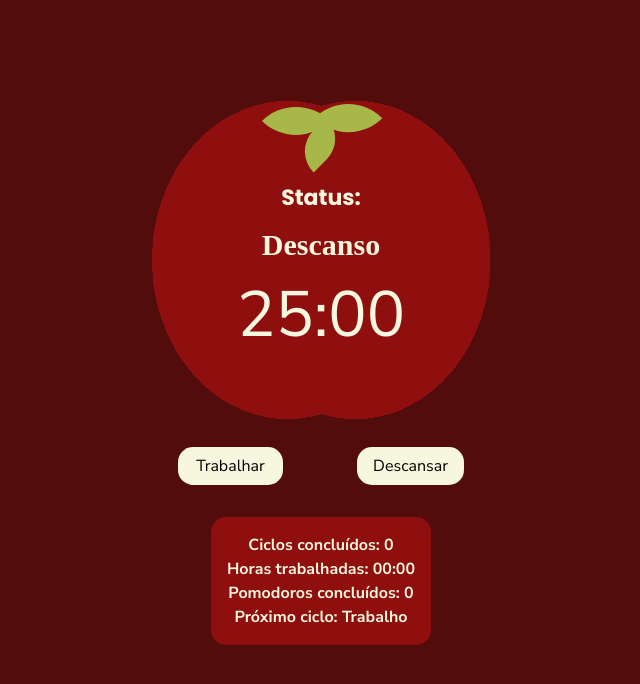
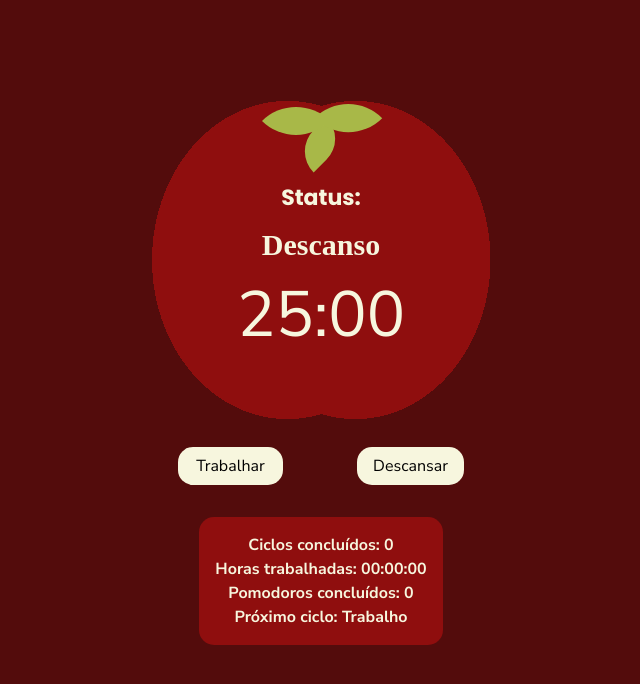
Before and after one commit to lucassmaniotto/Pomodoro, a React (Create React App) app: page / in a window 1280 px wide. Shown: the top 684 px of the page, without its empty margins (319-959 px from the left). Built offline with nearby package versions, Linux system fonts and the light colour scheme; a web font is replaced by a local one.

Commit message:
refactor: criando dependências para métodos e ajuste na função tempo

```diff
--- a/src/components/Pomodoro/index.tsx
+++ b/src/components/Pomodoro/index.tsx
@@ -1,8 +1,9 @@
 /* eslint-disable @typescript-eslint/no-var-requires */
-import React, { useState, useEffect } from 'react';
+import React, { useState, useEffect, useCallback } from 'react';
 import useInterval from '../../hooks/use-interval';
 import { Button } from '../Button';
 import { Timer } from '../Timer';
+import { secondsToMinutes } from '../../util/seconds-to-minutes';
 import { secondsToTime } from '../../util/seconds-to-time';
 const bellStart = require('../../sounds/bell-start.mp3');
 const bellFinish = require('../../sounds/bell-finish.mp3');
@@ -30,19 +31,32 @@ export function Pomodoro(props: Props): JSX.Element {
   useInterval(
     () => {
       setMainTime(mainTime - 1);
+      if (working) {
+        document.title = `Trabalhando | ${secondsToMinutes(mainTime)}`;
+        setFullWorkingTime(fullWorkingTime + 1);
+      } else if (resting) {
+        document.title = `Descansando | ${secondsToMinutes(mainTime)}`;
+      }
     },
     timeCounting ? 1000 : null,
   );
 
-  const configWork = () => {
+  const configWork = useCallback(() => {
     setTimeCounting(true);
     setWorking(true);
     setResting(false);
     setMainTime(props.pomodoroTime);
     audioStartWorking.play();
-  };
+  }, [
+    setTimeCounting,
+    setWorking,
+    setResting,
+    setMainTime,
+    props.pomodoroTime,
+  ]);
 
-  const configRest = (long: boolean) => {
+  const configRest = useCallback(
+    (long: boolean) => {
       setTimeCounting(true);
       setWorking(false);
       setResting(true);
@@ -53,7 +67,16 @@ export function Pomodoro(props: Props): JSX.Element {
       }
 
       audioStopWorking.play();
-  };
+    },
+    [
+      setTimeCounting,
+      setWorking,
+      setResting,
+      setMainTime,
+      props.longRestTime,
+      props.shortRestTime,
+    ],
+  );
 
   useEffect(() => {
     if (working) document.body.classList.add('working');
@@ -68,10 +91,7 @@ export function Pomodoro(props: Props): JSX.Element {
       setCompletedCycles(completedCycles + 1);
     }
 
-    if (working) {
-      setNumberOfPomodoros(numberOfPomodoros + 1);
-      setFullWorkingTime(fullWorkingTime + props.pomodoroTime);
-    }
+    if (working) setNumberOfPomodoros(numberOfPomodoros + 1);
     if (resting) configWork();
   }, [
     working,
--- a/src/components/Timer/index.tsx
+++ b/src/components/Timer/index.tsx
@@ -1,10 +1,10 @@
 import React from 'react';
-import { secondsToTime } from '../../util/seconds-to-time';
+import { secondsToMinutes } from '../../util/seconds-to-minutes';
 
 interface Props {
   mainTime: number;
 }
 
 export function Timer(props: Props): JSX.Element {
-  return <div className="timer">{secondsToTime(props.mainTime)}</div>;
+  return <div className="timer">{secondsToMinutes(props.mainTime)}</div>;
 }
--- a/src/index.css
+++ b/src/index.css
@@ -131,7 +131,7 @@ body {
     );
   background-position: 100% 0, 0 100%;
   background-repeat: no-repeat;
-  background-size: 75%;
+  background-size: 85%;
 }
 
 .working .pomodoro h2, .working .pomodoro h3, .working .pomodoro .timer {
--- /dev/null
+++ b/src/util/seconds-to-minutes.ts
@@ -0,0 +1,7 @@
+import { zeroLeft } from './zero-left';
+
+export function secondsToMinutes(seconds: number): string {
+  const min = zeroLeft((seconds / 60) % 60);
+  const sec = zeroLeft((seconds % 60) % 60);
+  return `${min}:${sec}`;
+}
--- a/src/util/seconds-to-time.ts
+++ b/src/util/seconds-to-time.ts
@@ -1,6 +1,8 @@
+import { zeroLeft } from './zero-left';
+
 export function secondsToTime(seconds: number): string {
-  const zeroLeft = (n: number) => Math.floor(n).toString().padStart(2, '0');
+  const hours = zeroLeft(seconds / 3600);
   const min = zeroLeft((seconds / 60) % 60);
   const sec = zeroLeft((seconds % 60) % 60);
-  return `${min}:${sec}`;
+  return `${hours}:${min}:${sec}`;
 }
--- /dev/null
+++ b/src/util/zero-left.ts
@@ -0,0 +1,2 @@
+export const zeroLeft = (n: number) =>
+  Math.floor(n).toString().padStart(2, '0');
```
Lines whose indentation alone changed are shown as unchanged.
